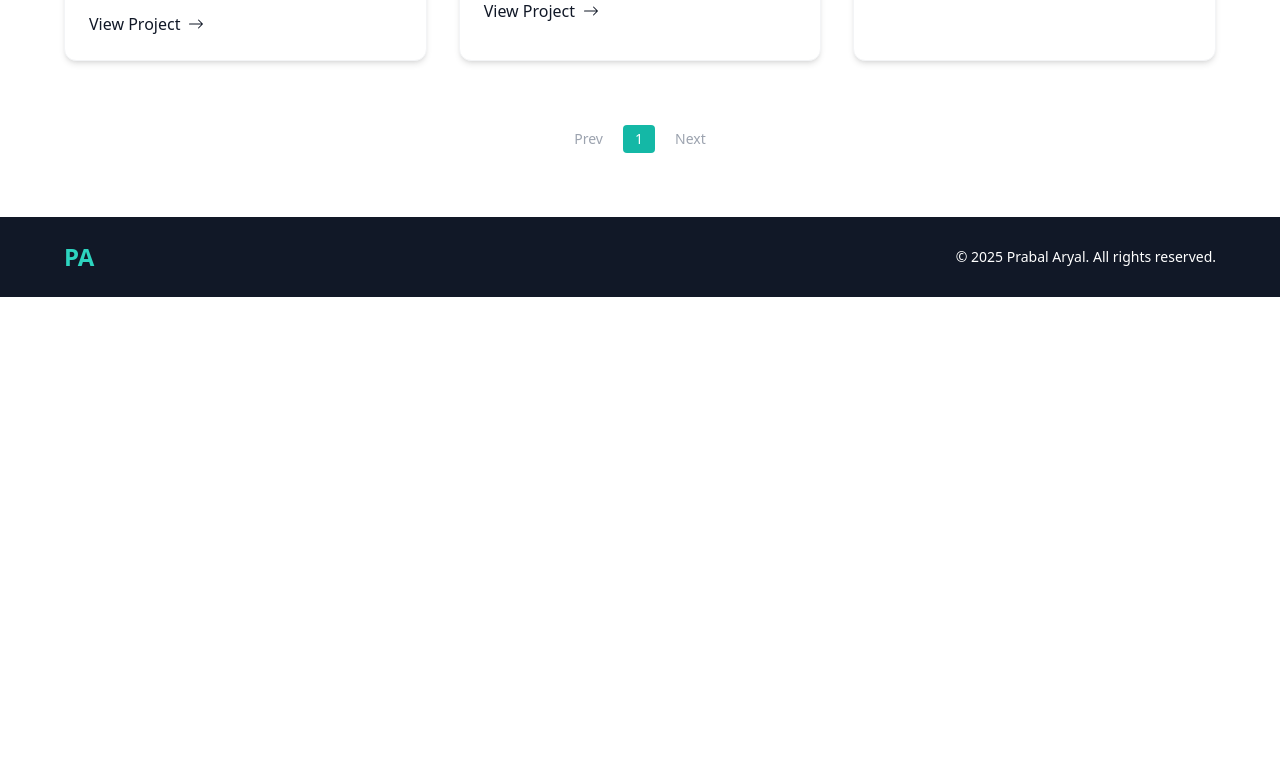
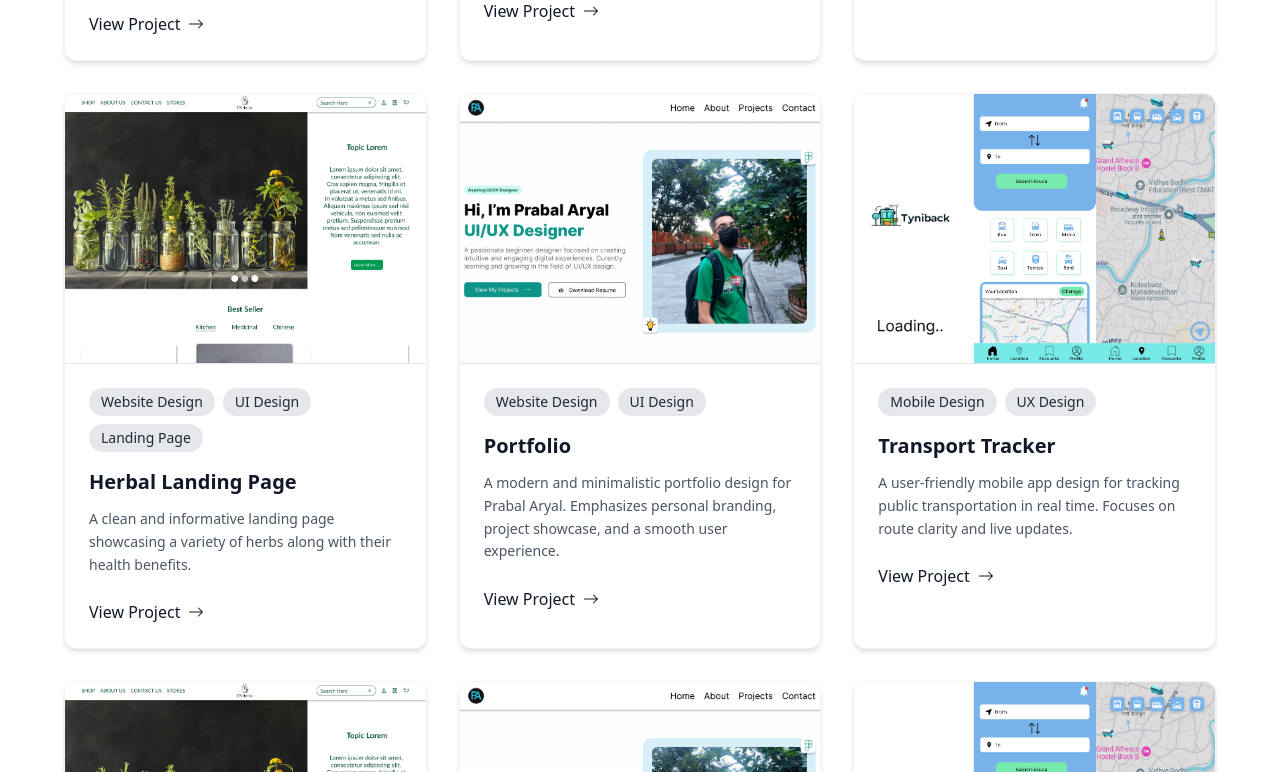
Before and after one commit to eziolayra/protfolio, a React (Create React App) app: page /projects in a window 1280 px wide. Shown: the part 648-1420 px from the top of the page. Before the commit the page ends 945 px from the top, so only its background shows below. Built offline with nearby package versions, Linux system fonts and the light colour scheme.

Commit message:
minor changes

```diff
--- a/public/index.html
+++ b/public/index.html
@@ -10,34 +10,11 @@
       content="Web site created using create-react-app"
     />
     <link rel="apple-touch-icon" href="%PUBLIC_URL%/logo192.png" />
-    <!--
-      manifest.json provides metadata used when your web app is installed on a
-      user's mobile device or desktop. See https://developers.google.com/web/fundamentals/web-app-manifest/
-    -->
     <link rel="manifest" href="%PUBLIC_URL%/manifest.json" />
-    <!--
-      Notice the use of %PUBLIC_URL% in the tags above.
-      It will be replaced with the URL of the `public` folder during the build.
-      Only files inside the `public` folder can be referenced from the HTML.
-
-      Unlike "/favicon.ico" or "favicon.ico", "%PUBLIC_URL%/favicon.ico" will
-      work correctly both with client-side routing and a non-root public URL.
-      Learn how to configure a non-root public URL by running `npm run build`.
-    -->
-    <title>React App</title>
+    <title>Prabal Aryal</title>
   </head>
   <body>
     <noscript>You need to enable JavaScript to run this app.</noscript>
     <div id="root"></div>
-    <!--
-      This HTML file is a template.
-      If you open it directly in the browser, you will see an empty page.
-
-      You can add webfonts, meta tags, or analytics to this file.
-      The build step will place the bundled scripts into the <body> tag.
-
-      To begin the development, run `npm start` or `yarn start`.
-      To create a production bundle, use `npm run build` or `yarn build`.
-    -->
   </body>
 </html>
--- a/src/App.js
+++ b/src/App.js
@@ -1,7 +1,6 @@
 import { BrowserRouter, Routes, Route } from 'react-router-dom';
 import './index.css';
 import Main from './Components/Global/Main';
-import Footer from './Components/Global/Footer';
 import { SnackbarProvider } from 'notistack';
 import AllProjects from './Components/Projects/AllProjects';
 
@@ -18,7 +17,6 @@ function App() {
           <Route path="/" element={<Main />} />
           <Route path="/projects" element={<AllProjects />} />
         </Routes>
-        <Footer />
       </BrowserRouter>
     </SnackbarProvider >
   );
--- a/src/Components/Global/Main.jsx
+++ b/src/Components/Global/Main.jsx
@@ -4,11 +4,12 @@ import MyApproach from '../About/MyApproach'
 import ContactMe from '../About/ContactMe'
 import Project from '../Projects/Project'
 import Nav from './Nav'
+import Footer from './Footer'
 
 const Main = () => {
   return (
     <>
-      <Nav/>
+      <Nav />
       <section id="home">
         <Home />
       </section>
@@ -24,6 +25,7 @@ const Main = () => {
       <section id="contact">
         <ContactMe />
       </section>
+      <Footer />
     </>
   )
 }
--- a/src/Components/Projects/AllProjects.jsx
+++ b/src/Components/Projects/AllProjects.jsx
@@ -5,6 +5,114 @@ import { useNavigate } from 'react-router';
 import { IoChevronBackSharp } from 'react-icons/io5';
 
 const allProjects = [
+    {
+        id: 1,
+        title: "Herbal Landing Page",
+        description:
+            "A clean and informative landing page showcasing a variety of herbs along with their health benefits.",
+        tags: ["Website Design", "UI Design", "Landing Page"],
+        image: Hp,
+        link: "https://www.figma.com/design/PFQQQgFF4Gm0Bipgbjq3GN/Herbal?node-id=0-1&t=vQ7qOUhfrhvvcghX-1",
+    },
+    {
+        id: 2,
+        title: "Portfolio",
+        description:
+            "A modern and minimalistic portfolio design for Prabal Aryal. Emphasizes personal branding, project showcase, and a smooth user experience.",
+        tags: ["Website Design", "UI Design"],
+        image: pf,
+        link: "https://www.figma.com/design/dpKRGrfj4Ru97M4xPbRHRv/Protfolio?t=2ihbF382PO0prXhx-1",
+    },
+    {
+        id: 3,
+        title: "Transport Tracker",
+        description:
+            "A user-friendly mobile app design for tracking public transportation in real time. Focuses on route clarity and live updates.",
+        tags: ["Mobile Design", "UX Design"],
+        image: tt,
+        link: "https://www.figma.com/design/Q1HzJRugEbyhs5MWXhWMWR/Transportation-tracker?node-id=0-1&t=2ihbF382PO0prXhx-1",
+    },
+    {
+        id: 1,
+        title: "Herbal Landing Page",
+        description:
+            "A clean and informative landing page showcasing a variety of herbs along with their health benefits.",
+        tags: ["Website Design", "UI Design", "Landing Page"],
+        image: Hp,
+        link: "https://www.figma.com/design/PFQQQgFF4Gm0Bipgbjq3GN/Herbal?node-id=0-1&t=vQ7qOUhfrhvvcghX-1",
+    },
+    {
+        id: 2,
+        title: "Portfolio",
+        description:
+            "A modern and minimalistic portfolio design for Prabal Aryal. Emphasizes personal branding, project showcase, and a smooth user experience.",
+        tags: ["Website Design", "UI Design"],
+        image: pf,
+        link: "https://www.figma.com/design/dpKRGrfj4Ru97M4xPbRHRv/Protfolio?t=2ihbF382PO0prXhx-1",
+    },
+    {
+        id: 3,
+        title: "Transport Tracker",
+        description:
+            "A user-friendly mobile app design for tracking public transportation in real time. Focuses on route clarity and live updates.",
+        tags: ["Mobile Design", "UX Design"],
+        image: tt,
+        link: "https://www.figma.com/design/Q1HzJRugEbyhs5MWXhWMWR/Transportation-tracker?node-id=0-1&t=2ihbF382PO0prXhx-1",
+    },
+    {
+        id: 1,
+        title: "Herbal Landing Page",
+        description:
+            "A clean and informative landing page showcasing a variety of herbs along with their health benefits.",
+        tags: ["Website Design", "UI Design", "Landing Page"],
+        image: Hp,
+        link: "https://www.figma.com/design/PFQQQgFF4Gm0Bipgbjq3GN/Herbal?node-id=0-1&t=vQ7qOUhfrhvvcghX-1",
+    },
+    {
+        id: 2,
+        title: "Portfolio",
+        description:
+            "A modern and minimalistic portfolio design for Prabal Aryal. Emphasizes personal branding, project showcase, and a smooth user experience.",
+        tags: ["Website Design", "UI Design"],
+        image: pf,
+        link: "https://www.figma.com/design/dpKRGrfj4Ru97M4xPbRHRv/Protfolio?t=2ihbF382PO0prXhx-1",
+    },
+    {
+        id: 3,
+        title: "Transport Tracker",
+        description:
+            "A user-friendly mobile app design for tracking public transportation in real time. Focuses on route clarity and live updates.",
+        tags: ["Mobile Design", "UX Design"],
+        image: tt,
+        link: "https://www.figma.com/design/Q1HzJRugEbyhs5MWXhWMWR/Transportation-tracker?node-id=0-1&t=2ihbF382PO0prXhx-1",
+    },
+    {
+        id: 1,
+        title: "Herbal Landing Page",
+        description:
+            "A clean and informative landing page showcasing a variety of herbs along with their health benefits.",
+        tags: ["Website Design", "UI Design", "Landing Page"],
+        image: Hp,
+        link: "https://www.figma.com/design/PFQQQgFF4Gm0Bipgbjq3GN/Herbal?node-id=0-1&t=vQ7qOUhfrhvvcghX-1",
+    },
+    {
+        id: 2,
+        title: "Portfolio",
+        description:
+            "A modern and minimalistic portfolio design for Prabal Aryal. Emphasizes personal branding, project showcase, and a smooth user experience.",
+        tags: ["Website Design", "UI Design"],
+        image: pf,
+        link: "https://www.figma.com/design/dpKRGrfj4Ru97M4xPbRHRv/Protfolio?t=2ihbF382PO0prXhx-1",
+    },
+    {
+        id: 3,
+        title: "Transport Tracker",
+        description:
+            "A user-friendly mobile app design for tracking public transportation in real time. Focuses on route clarity and live updates.",
+        tags: ["Mobile Design", "UX Design"],
+        image: tt,
+        link: "https://www.figma.com/design/Q1HzJRugEbyhs5MWXhWMWR/Transportation-tracker?node-id=0-1&t=2ihbF382PO0prXhx-1",
+    },
     {
         id: 1,
         title: "Herbal Landing Page",
```
Also changed, not shown: 1 other file (tests, documents, lock files or other folders).
